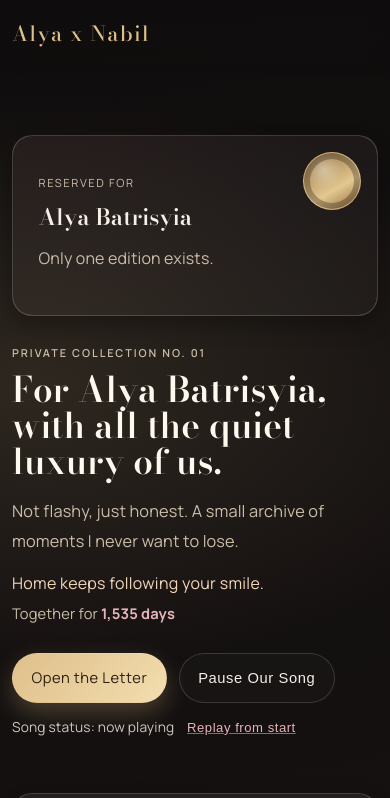
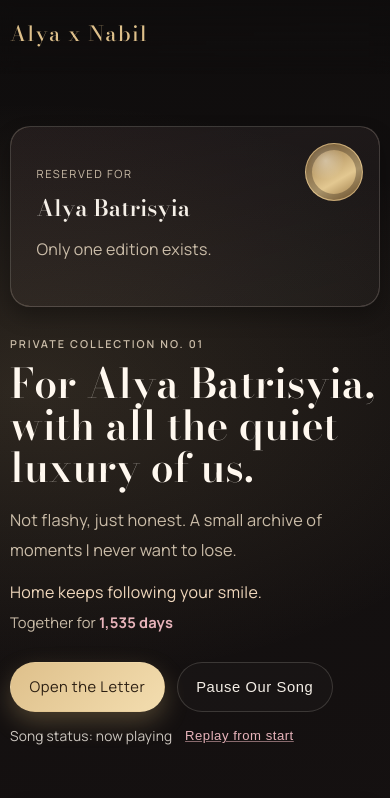
Before and after one commit to nzkbuild/Alya, a plain HTML site: page index.html in a window 390 px wide. Both pictures are taken after a click on the button "Yes, forever". Shown: the top 798 px of the page. Drawn offline with nearby package versions, Linux system fonts and the light colour scheme.

Commit message:
refactor: stabilize responsive layout and section scroll behavior

```diff
--- a/script.js
+++ b/script.js
@@ -299,6 +299,41 @@ function setupGalleryLightbox() {
   });
 }
 
+function setupResponsiveOffsets() {
+  const root = document.documentElement;
+  const header = document.querySelector(".site-header");
+  const mobileNav = document.querySelector(".mobile-nav");
+  if (!header && !mobileNav) return;
+
+  let rafId = 0;
+
+  const syncOffsets = () => {
+    rafId = 0;
+    const headerHeight = header ? Math.ceil(header.getBoundingClientRect().height) : 0;
+    const mobileNavStyles = mobileNav ? window.getComputedStyle(mobileNav) : null;
+    const mobileNavVisible = mobileNav && mobileNavStyles && mobileNavStyles.display !== "none";
+    const mobileNavHeight = mobileNavVisible ? Math.ceil(mobileNav.getBoundingClientRect().height) : 0;
+
+    root.style.setProperty("--header-offset", `${Math.max(74, headerHeight)}px`);
+    root.style.setProperty("--mobile-nav-offset", `${mobileNavHeight}px`);
+  };
+
+  const queueSync = () => {
+    if (rafId) return;
+    rafId = window.requestAnimationFrame(syncOffsets);
+  };
+
+  if ("ResizeObserver" in window) {
+    const observer = new ResizeObserver(queueSync);
+    if (header) observer.observe(header);
+    if (mobileNav) observer.observe(mobileNav);
+  }
+
+  window.addEventListener("resize", queueSync, { passive: true });
+  window.addEventListener("orientationchange", queueSync, { passive: true });
+  queueSync();
+}
+
 function setupSectionNavHighlight() {
   const sections = Array.from(document.querySelectorAll("main section[id]"));
   if (!sections.length) return;
@@ -309,6 +344,7 @@ function setupSectionNavHighlight() {
   if (!navLinks.length) return;
 
   let activeId = "";
+  const doc = document.documentElement;
 
   const setActive = (id) => {
     if (!id || activeId === id) return;
@@ -326,68 +362,35 @@ function setupSectionNavHighlight() {
     });
   };
 
+  const getHeaderOffset = () => {
+    const value = window.getComputedStyle(doc).getPropertyValue("--header-offset");
+    const parsed = Number.parseFloat(value);
+    return Number.isFinite(parsed) ? parsed : 84;
+  };
+
   const prefersReducedMotion = window.matchMedia("(prefers-reduced-motion: reduce)").matches;
   const scrollBehavior = prefersReducedMotion ? "auto" : "smooth";
   let ticking = false;
-  let lastScrollY = window.scrollY;
 
   const pickActiveByScroll = () => {
-    const doc = document.documentElement;
+    const scrollTop = window.scrollY || window.pageYOffset || 0;
+    const viewportBottom = scrollTop + window.innerHeight;
+    const docHeight = Math.max(document.body.scrollHeight, doc.scrollHeight);
     const lastSection = sections[sections.length - 1];
-    const lastTop = lastSection.getBoundingClientRect().top;
-    const lastActivationLine =
-      window.innerHeight - Math.max(96, Math.round(window.innerHeight * 0.24));
-
-    if (lastTop <= lastActivationLine) {
-      setActive(lastSection.id);
-      return;
-    }
-
-    const docHeight = Math.max(document.body.scrollHeight, doc.scrollHeight);
-    const nearBottomThreshold = Math.max(24, Math.round(window.innerHeight * 0.08));
-    const nearBottom = window.scrollY + window.innerHeight >= docHeight - nearBottomThreshold;
+    const nearBottom = viewportBottom >= docHeight - 2;
     if (nearBottom) {
       setActive(lastSection.id);
       return;
     }
 
-    const marker = Math.max(110, Math.min(window.innerHeight * 0.34, 260));
-    const hysteresis = 24;
-    const sectionTops = sections.map((section) => section.getBoundingClientRect().top);
-    const scrollingDown = window.scrollY >= lastScrollY;
-    lastScrollY = window.scrollY;
-
-    let candidateIndex = 0;
-    sectionTops.forEach((top, index) => {
-      if (top <= marker) candidateIndex = index;
-    });
-
-    if (!activeId) {
-      setActive(sections[candidateIndex].id);
-      return;
-    }
-
-    let activeIndex = sections.findIndex((section) => section.id === activeId);
-    if (activeIndex < 0) activeIndex = 0;
-
-    if (scrollingDown) {
-      while (
-        activeIndex + 1 < sections.length &&
-        sectionTops[activeIndex + 1] <= marker - hysteresis
-      ) {
-        activeIndex += 1;
-      }
-    } else {
-      while (activeIndex > 0 && sectionTops[activeIndex] > marker + hysteresis) {
-        activeIndex -= 1;
+    const marker = scrollTop + getHeaderOffset() + 18;
+    let candidateId = sections[0].id;
+    for (let i = 0; i < sections.length; i += 1) {
+      if (sections[i].offsetTop <= marker) {
+        candidateId = sections[i].id;
       }
     }
-
-    if (Math.abs(candidateIndex - activeIndex) > 1) {
-      activeIndex = candidateIndex;
-    }
-
-    setActive(sections[activeIndex].id);
+    setActive(candidateId);
   };
 
   const onScroll = () => {
@@ -411,7 +414,12 @@ function setupSectionNavHighlight() {
 
       event.preventDefault();
       setActive(id);
-      target.scrollIntoView({ behavior: scrollBehavior, block: "start" });
+      const offset = getHeaderOffset() + 8;
+      const targetTop = Math.max(
+        0,
+        target.getBoundingClientRect().top + (window.scrollY || window.pageYOffset || 0) - offset
+      );
+      window.scrollTo({ top: targetTop, behavior: scrollBehavior });
 
       if (window.history && typeof window.history.replaceState === "function") {
         const cleanUrl = `${window.location.pathname}${window.location.search}`;
@@ -687,6 +695,7 @@ function setupIntroGate(songControls) {
 
 bindProfileFields();
 setupTopOnReload();
+setupResponsiveOffsets();
 setupDailyDetails();
 setupTimelineDates();
 setupTimelineEntrance();
--- a/styles.css
+++ b/styles.css
@@ -16,6 +16,8 @@
   --safe-right: env(safe-area-inset-right, 0px);
   --safe-bottom: env(safe-area-inset-bottom, 0px);
   --safe-left: env(safe-area-inset-left, 0px);
+  --header-offset: 78px;
+  --mobile-nav-offset: 0px;
 }
 
 *,
@@ -28,6 +30,10 @@ html,
 body {
   margin: 0;
   padding: 0;
+}
+
+html {
+  scroll-padding-top: calc(var(--header-offset) + 10px);
 }
 
 img {
@@ -226,7 +232,7 @@ body.intro-unlocked .intro-gate {
 }
 
 .container {
-  width: min(1100px, calc(100% - 2.4rem));
+  width: min(1120px, calc(100% - clamp(1.5rem, 3vw, 2.6rem)));
   margin: 0 auto;
 }
 
@@ -234,11 +240,15 @@ body.intro-unlocked .intro-gate {
 #moments,
 #gallery,
 #promises {
-  scroll-margin-top: calc(78px + var(--safe-top));
+  scroll-margin-top: calc(var(--header-offset) + 10px);
 }
 
 #promises {
   padding-bottom: 1.2rem;
+}
+
+main {
+  padding-bottom: 0.35rem;
 }
 
 .site-header {
@@ -902,6 +912,16 @@ body.intro-unlocked .site-shell .reveal {
   }
 }
 
+@media (min-width: 1400px) {
+  .container {
+    width: min(1240px, calc(100% - 4.4rem));
+  }
+
+  .hero {
+    gap: 2.5rem;
+  }
+}
+
 @media (max-width: 900px) {
   body {
     --shadow: 0 10px 20px rgba(0, 0, 0, 0.28);
@@ -959,7 +979,11 @@ body.intro-unlocked .site-shell .reveal {
   }
 
   .site-footer {
-    padding-bottom: calc(5.4rem + var(--safe-bottom));
+    padding-bottom: calc(var(--mobile-nav-offset) + 1.4rem + var(--safe-bottom));
+  }
+
+  main {
+    padding-bottom: calc(var(--mobile-nav-offset) + 0.75rem);
   }
 
   .intro-panel {
@@ -975,7 +999,7 @@ body.intro-unlocked .site-shell .reveal {
   }
 
   .container {
-    width: min(1100px, calc(100% - 1.5rem));
+    width: min(1120px, calc(100% - 1.25rem));
   }
 
   .footer-actions {
@@ -1069,6 +1093,35 @@ body.intro-unlocked .site-shell .reveal {
   }
 }
 
+@media (max-width: 420px) {
+  .hero {
+    padding-top: 3.25rem;
+  }
+
+  .intro-title {
+    font-size: clamp(1.7rem, 9vw, 2.3rem);
+  }
+
+  h1 {
+    font-size: clamp(1.95rem, 10.5vw, 2.6rem);
+  }
+
+  .mobile-nav {
+    gap: 0.33rem;
+    padding: 0.34rem;
+  }
+
+  .mobile-nav a {
+    min-height: 36px;
+    font-size: 0.68rem;
+    letter-spacing: 0.03em;
+  }
+
+  .promise-list p {
+    align-items: flex-start;
+  }
+}
+
 @media (prefers-reduced-motion: reduce) {
   .reveal {
     animation: none;
```
